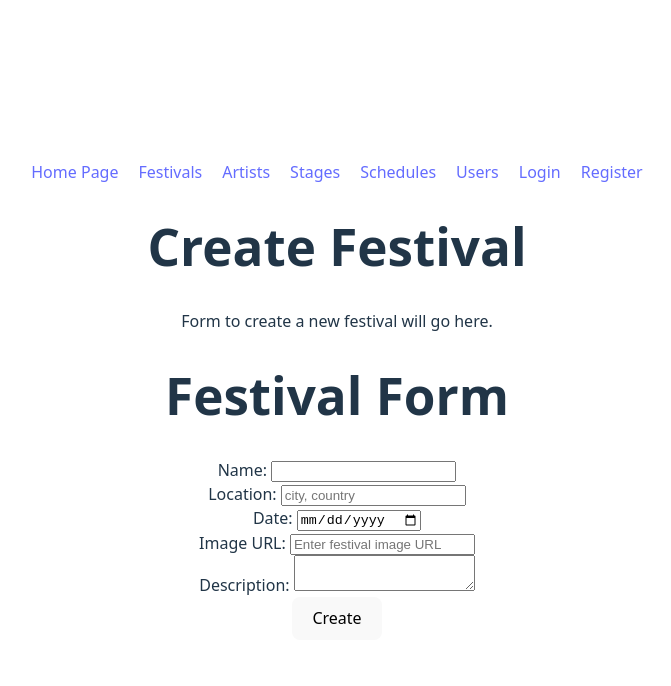
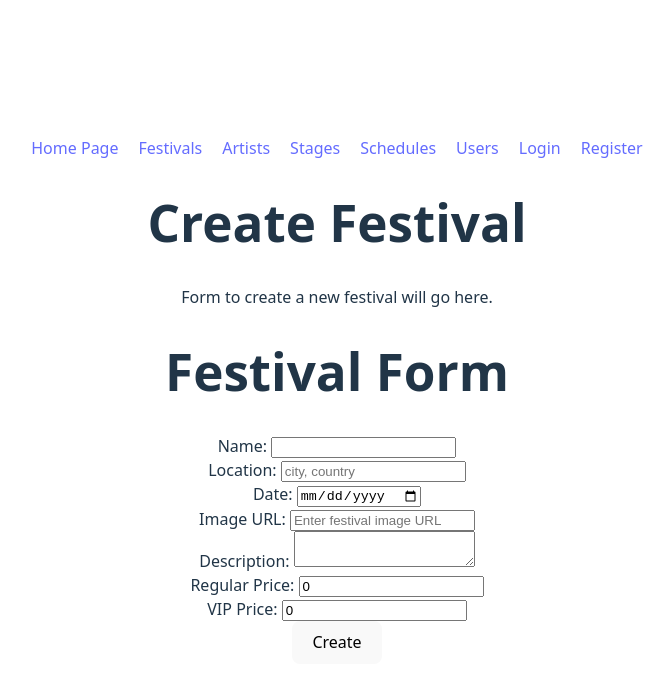
Before and after one commit to DomasPauliukas/Final-FE, a React (Vite) app: page /create-festival in a window 1280 px wide. Shown: the top 686 px of the page, without its empty margins (303-974 px from the left). Built offline with nearby package versions, Linux system fonts and the light colour scheme.

Commit message:
festival form / types fixed

```diff
--- a/src/components/forms/FestivalForm.tsx
+++ b/src/components/forms/FestivalForm.tsx
@@ -15,6 +15,8 @@ const FestivalForm: React.FC<FestivalFormProps> = ( {editFestivalData}) => {
     const [date, setDate] = useState<string>('')
     const [image, setImage] = useState<string>('')
     const [description, setDescription] = useState<string>('')
+    const [regularPrice, setRegularPrice] = useState<number>(0)
+    const [vipPrice, setVipPrice] = useState<number>(0)
 
     useEffect(() => {
         if (editFestivalData) {
@@ -23,6 +25,8 @@ const FestivalForm: React.FC<FestivalFormProps> = ( {editFestivalData}) => {
             setDate(editFestivalData.date)
             setImage(editFestivalData.image)
             setDescription(editFestivalData.description)
+            setRegularPrice(editFestivalData.regularPrice)
+            setVipPrice(editFestivalData.vipPrice)
         }
     }
     , [editFestivalData])
@@ -40,7 +44,9 @@ const FestivalForm: React.FC<FestivalFormProps> = ( {editFestivalData}) => {
             location,
             date,
             image,
-            description
+            description,
+            regularPrice,
+            vipPrice
         }
 
         if (editFestivalData) {
@@ -120,6 +126,26 @@ const FestivalForm: React.FC<FestivalFormProps> = ( {editFestivalData}) => {
                 required
             ></textarea>
         </div>
+        <div className="form-control">
+            <label htmlFor="regularPrice">Regular Price: </label>
+            <input
+                type="number"
+                id="regularPrice"
+                value={regularPrice}
+                onChange={(event) => setRegularPrice(Number(event.target.value))}
+                required
+            />
+        </div>
+        <div className="form-control">
+            <label htmlFor="vipPrice">VIP Price: </label>
+            <input
+                type="number"
+                id="vipPrice"
+                value={vipPrice}
+                onChange={(event) => setVipPrice(Number(event.target.value))}
+                required
+            />
+        </div>
 
             <button type="submit">{editFestivalData ? 'Edit': 'Create'}</button>
       </form>
--- a/src/types/TypesExport.ts
+++ b/src/types/TypesExport.ts
@@ -5,6 +5,8 @@ export interface Festival {
     date: string
     location: string
     image: string
+    regularPrice: number
+    vipPrice: number
     artists: Artist[]
     stages: Stage[]
 }
```
